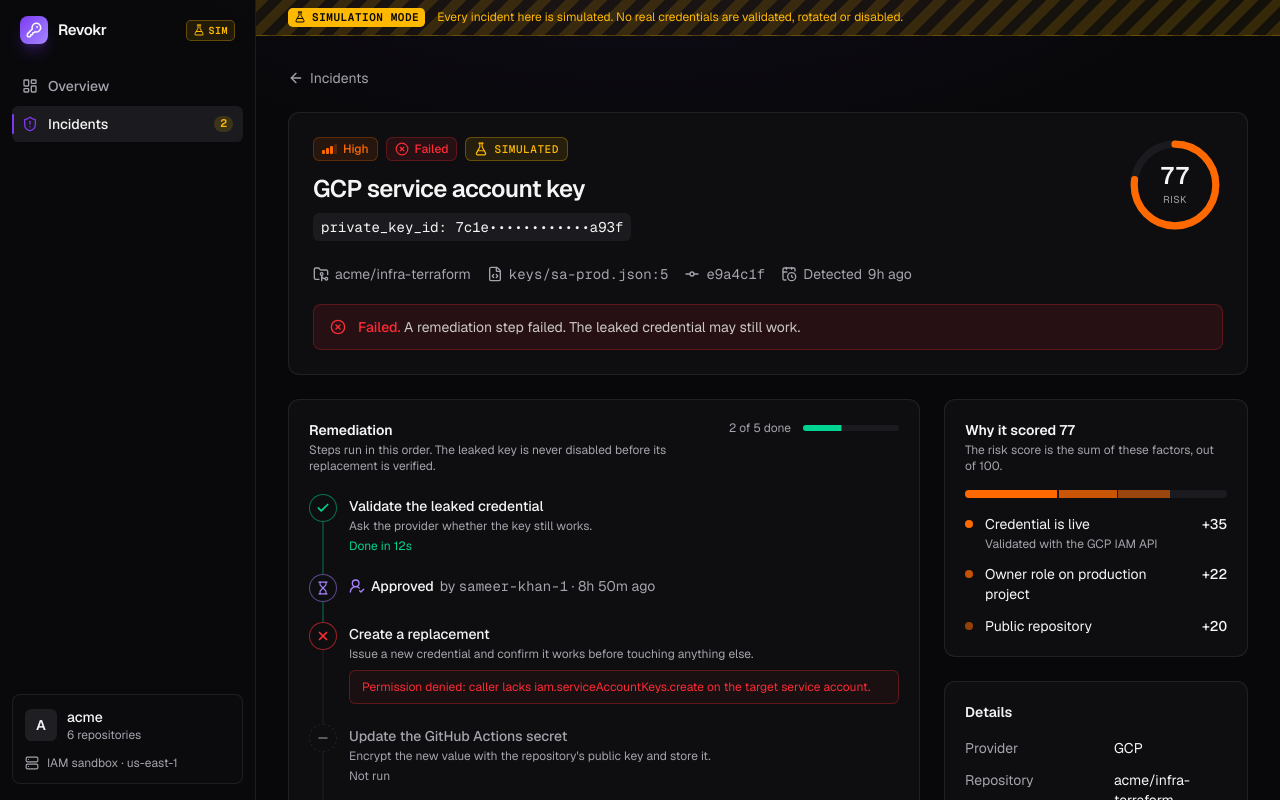
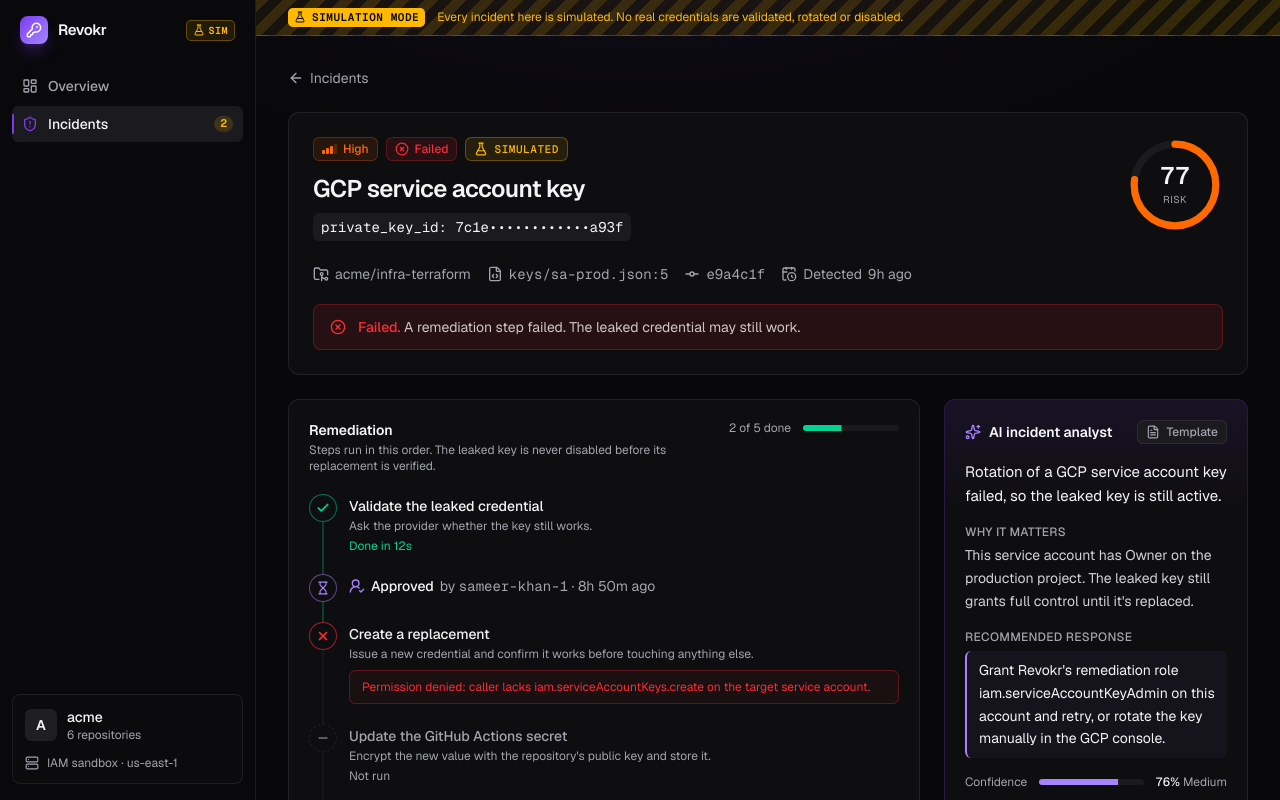
Before and after one commit to Amaan0907/Revokr, a Next.js app in the folder web/revokr/: page /incidents/2b7e9a14-c6d3-4f8b-a052-9d1e3c7f6a28 in a window 1280 px wide. Shown: the top 800 px of the page. Built offline with nearby package versions, Linux system fonts and the light colour scheme.

Commit message:
[phase3] added AI analyst panel with Bedrock/template source badge

```diff
--- a/web/revokr/app/(dashboard)/incidents/[id]/page.tsx
+++ b/web/revokr/app/(dashboard)/incidents/[id]/page.tsx
@@ -3,6 +3,7 @@
 import { notFound } from "next/navigation";
 import { ArrowLeft } from "lucide-react";
 import { ActivityTimeline } from "@/components/incident-detail/activity-timeline";
+import { AnalystPanel } from "@/components/incident-detail/analyst-panel";
 import { IncidentDetails } from "@/components/incident-detail/incident-details";
 import { IncidentHeader } from "@/components/incident-detail/incident-header";
 import { LiveIncidentProvider } from "@/components/incident-detail/incident-live";
@@ -50,6 +51,7 @@
             <ActivityTimeline />
           </div>
           <div className="flex flex-col gap-6">
+            <AnalystPanel analysis={detail.analysis} initialStatus={incident.status} />
             <RiskBreakdown incident={incident} />
             <IncidentDetails incident={incident} />
           </div>
--- /dev/null
+++ b/web/revokr/components/incident-detail/analyst-panel.tsx
@@ -0,0 +1,128 @@
+"use client";
+
+import { Cloud, FileText, Info, Lock, Sparkles } from "lucide-react";
+import { STATUS_META } from "@/lib/incident-meta";
+import type { Analysis, AnalysisSource, IncidentStatus } from "@/lib/types";
+import { cn } from "@/lib/utils";
+import { useLiveIncident } from "./incident-live";
+
+const SOURCE: Record<AnalysisSource, { label: string; icon: typeof Cloud; className: string; title: string }> = {
+  bedrock: {
+    label: "Amazon Bedrock",
+    icon: Cloud,
+    className: "border-primary/40 bg-primary/15 text-foreground",
+    title: "Written by a model on Amazon Bedrock from sanitized incident data.",
+  },
+  template: {
+    label: "Template",
+    icon: FileText,
+    className: "border-border bg-muted text-muted-foreground",
+    title: "Bedrock wasn't used for this incident, so this text comes from a fixed template.",
+  },
+};
+
+function confidenceLabel(confidence: number) {
+  if (confidence >= 0.85) return "High";
+  if (confidence >= 0.65) return "Medium";
+  return "Low";
+}
+
+interface AnalystPanelProps {
+  analysis: Analysis | null;
+  initialStatus: IncidentStatus;
+}
+
+export function AnalystPanel({ analysis, initialStatus }: AnalystPanelProps) {
+  const { status } = useLiveIncident();
+  const source = analysis ? SOURCE[analysis.source] : null;
+  const SourceIcon = source?.icon;
+
+  return (
+    <section
+      aria-labelledby="analyst-heading"
+      className="relative overflow-hidden rounded-xl border border-primary/25 bg-card p-5"
+    >
+      <span
+        aria-hidden
+        className="pointer-events-none absolute inset-x-0 top-0 h-28 bg-linear-to-b from-primary/10 to-transparent"
+      />
+
+      <div className="relative flex items-center justify-between gap-3">
+        <h2 id="analyst-heading" className="flex items-center gap-2 text-sm font-semibold">
+          <Sparkles aria-hidden className="size-4 text-progress" />
+          AI incident analyst
+        </h2>
+        {source && SourceIcon && (
+          <span
+            title={source.title}
+            className={cn(
+              "inline-flex h-6 shrink-0 items-center gap-1.5 rounded-md border px-2 text-xs font-medium",
+              source.className,
+            )}
+          >
+            <SourceIcon aria-hidden className="size-3.5" />
+            {source.label}
+          </span>
+        )}
+      </div>
+
+      {analysis ? (
+        <div className="relative mt-4 flex flex-col gap-4">
+          <p className="text-[15px] leading-relaxed animate-in fade-in duration-500 fill-mode-both">
+            {analysis.summary}
+          </p>
+
+          <div className="animate-in fade-in slide-in-from-bottom-1 duration-500 fill-mode-both [animation-delay:120ms]">
+            <h3 className="text-xs font-medium uppercase tracking-wide text-muted-foreground">
+              Why it matters
+            </h3>
+            <p className="mt-1 text-sm leading-relaxed text-foreground/85">{analysis.whyItMatters}</p>
+          </div>
+
+          <div className="animate-in fade-in slide-in-from-bottom-1 duration-500 fill-mode-both [animation-delay:240ms]">
+            <h3 className="text-xs font-medium uppercase tracking-wide text-muted-foreground">
+              Recommended response
+            </h3>
+            <p className="mt-1.5 rounded-md border-l-2 border-progress bg-progress/5 px-3 py-2 text-sm leading-relaxed">
+              {analysis.recommendedResponse}
+            </p>
+          </div>
+
+          <div className="flex items-center gap-3 animate-in fade-in duration-500 fill-mode-both [animation-delay:360ms]">
+            <span className="text-xs text-muted-foreground">Confidence</span>
+            <span aria-hidden className="h-1.5 flex-1 overflow-hidden rounded-full bg-muted">
+              <span
+                className="block h-full origin-left animate-grow-x bg-progress"
+                style={{ transform: `scaleX(${analysis.confidence})`, animationDelay: "420ms" }}
+              />
+            </span>
+            <span className="text-xs tabular-nums">
+              <span className="font-medium">{Math.round(analysis.confidence * 100)}%</span>{" "}
+              <span className="text-muted-foreground">{confidenceLabel(analysis.confidence)}</span>
+            </span>
+          </div>
+
+          {status !== initialStatus && (
+            <p className="flex items-start gap-2 rounded-md border border-dashed px-3 py-2 text-xs text-muted-foreground">
+              <Info aria-hidden className="mt-0.5 size-3.5 shrink-0" />
+              Written while this incident was {STATUS_META[initialStatus].label.toLowerCase()}. It
+              hasn&apos;t been regenerated since.
+            </p>
+          )}
+        </div>
+      ) : (
+        <div className="relative mt-4 rounded-lg border border-dashed px-4 py-6 text-center">
+          <p className="text-sm font-medium">No analysis yet</p>
+          <p className="mt-1 text-xs text-muted-foreground">
+            It&apos;s written once the secret has been validated and scored.
+          </p>
+        </div>
+      )}
+
+      <p className="relative mt-5 flex items-start gap-2 border-t pt-4 text-xs text-muted-foreground">
+        <Lock aria-hidden className="mt-0.5 size-3.5 shrink-0" />
+        Only sanitized metadata is sent for analysis. The secret itself never reaches the model.
+      </p>
+    </section>
+  );
+}
```
